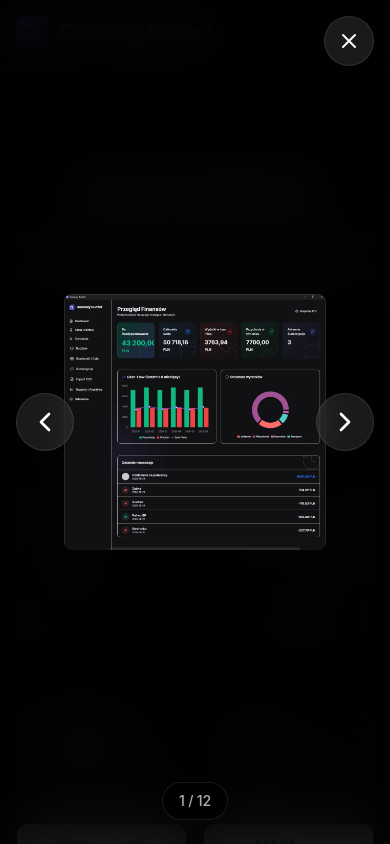
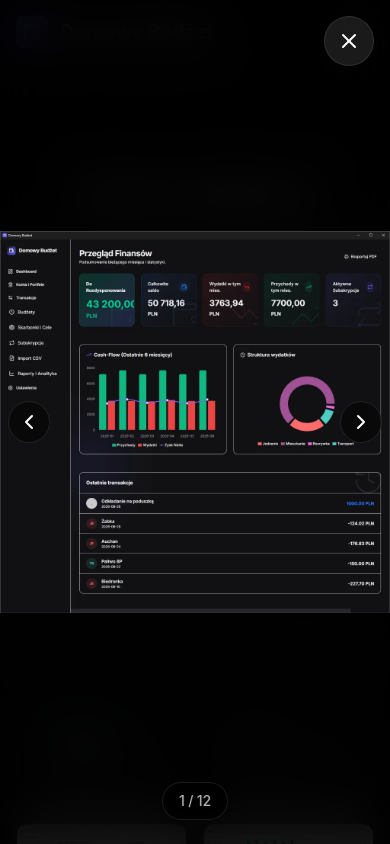
Before and after one commit to apkmasondev/budzet_domowy, a React (Vite) app in the folder budzet-domowy-landing/: page / in a window 390 px wide. Both pictures are taken after a click on the element 101 px from the left and 1498 px from the top of the page. Shown: the part 1076-1920 px from the top of the page. Built offline with nearby package versions, Linux system fonts and the light colour scheme.

Commit message:
fix: optimized lightbox gallery layout for mobile

```diff
--- a/budzet-domowy-landing/src/components/Gallery.tsx
+++ b/budzet-domowy-landing/src/components/Gallery.tsx
@@ -101,14 +101,14 @@ export default function Gallery() {
             {/* Previous Button */}
             <button
               onClick={(e) => { e.stopPropagation(); showPrev(); }}
-              className="absolute left-4 md:left-8 top-1/2 -translate-y-1/2 p-3 md:p-4 bg-white/10 hover:bg-white/20 rounded-full text-white transition-colors border border-white/10 backdrop-blur-md z-50"
+              className="absolute left-2 md:left-8 top-1/2 -translate-y-1/2 p-2 md:p-4 bg-black/50 md:bg-white/10 hover:bg-white/20 rounded-full text-white transition-colors border border-white/10 backdrop-blur-md z-50"
             >
-              <ChevronLeft size={32} />
+              <ChevronLeft size={24} className="md:w-8 md:h-8" />
             </button>
 
             {/* Current Image */}
             <div
-              className="w-full h-full max-w-7xl max-h-[90vh] px-16 md:px-24 flex items-center justify-center"
+              className="w-full h-full max-w-7xl max-h-[100vh] md:max-h-[90vh] px-0 md:px-24 flex items-center justify-center"
               onClick={(e) => e.stopPropagation()}
             >
               <motion.img
@@ -119,16 +119,16 @@ export default function Gallery() {
                 transition={{ duration: 0.3 }}
                 src={screenshots[selectedIndex]}
                 alt={`Screenshot ${selectedIndex + 1}`}
-                className="max-w-full max-h-full object-contain rounded-lg drop-shadow-2xl"
+                className="max-w-full max-h-[100vh] md:max-h-full object-contain rounded-none md:rounded-lg drop-shadow-2xl"
               />
             </div>
 
             {/* Next Button */}
             <button
               onClick={(e) => { e.stopPropagation(); showNext(); }}
-              className="absolute right-4 md:right-8 top-1/2 -translate-y-1/2 p-3 md:p-4 bg-white/10 hover:bg-white/20 rounded-full text-white transition-colors border border-white/10 backdrop-blur-md z-50"
+              className="absolute right-2 md:right-8 top-1/2 -translate-y-1/2 p-2 md:p-4 bg-black/50 md:bg-white/10 hover:bg-white/20 rounded-full text-white transition-colors border border-white/10 backdrop-blur-md z-50"
             >
-              <ChevronRight size={32} />
+              <ChevronRight size={24} className="md:w-8 md:h-8" />
             </button>
 
             {/* Counter */}
```
